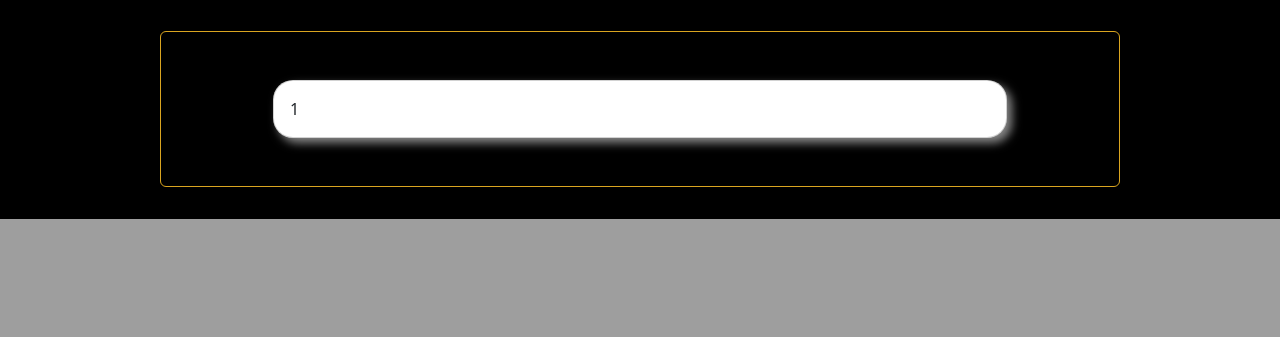
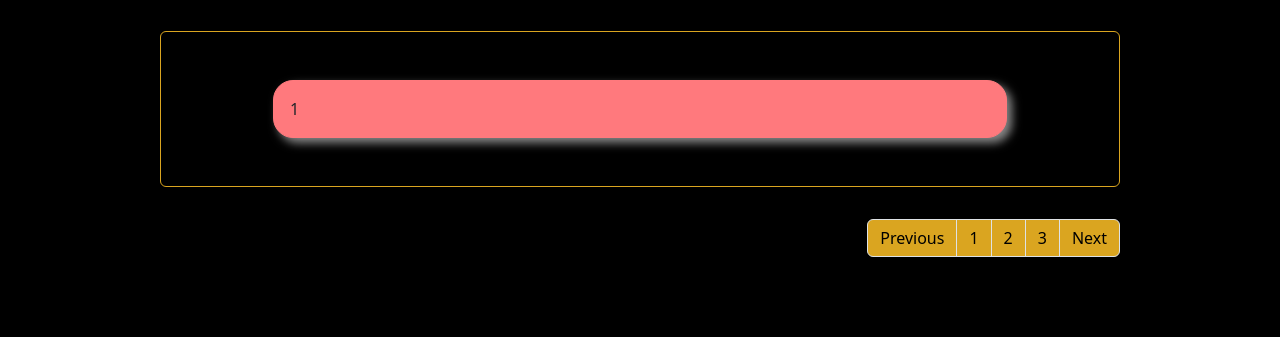
Before and after one commit to francescob25/ProgettoBigData, a Flask app: template templates/index.html in a window 1280 px wide. Shown: the part 961-1298 px from the top of the page. Before the commit the page ends 1180 px from the top, so only its background shows below. Run offline with Flask 2, Linux system fonts and the light colour scheme; the template is opened without the code that fills it: most values are stand-ins (such as "Sample title", 1, 10 or a date in 2020); parts of the project's set-up code (start-up, migrations or seed data) failed here and were passed over.

Commit message:
add botton stats and predict sentiment set color green for positive reviews and color red for negative review add pagination

```diff
--- a/app.py
+++ b/app.py
@@ -11,4 +11,5 @@ app = Flask(__name__)
 @app.route('/')
 def index():
     positiveReviews = main.filterByPositive(main.reviews).take(6)
-    return render_template('index.html', positiveReviews=positiveReviews)
+    allReviews = main.reviews.take(6)
+    return render_template('index.html', allReviews = allReviews, positiveReviews = positiveReviews)
--- a/static/styles/index.css
+++ b/static/styles/index.css
@@ -12,6 +12,40 @@
     margin-bottom: 2rem;
     box-shadow: 5px 5px 10px #888888;
     border-radius: 20px;
+    border-color: #caff8e;
+    background-color: #caff8e;
+}
+
+.card-margin3 {
+    margin-left: 6rem;
+    margin-right: 6rem;
+    margin-top: 2rem;
+    margin-bottom: 2rem;
+    box-shadow: 5px 5px 10px #888888;
+    border-radius: 20px;
+    border-color: #ff797d;
+    background-color: #ff797d;
+}
+
+.button1-settings{
+    height: 41px;
+    width: 100px;
+    background-color: transparent;
+    font-family: "Times New Roman";
+    font-weight: bold;
+    border-radius: 10px;
+    border-width: 2px;
+    margin-right: 5px;
+}
+
+.button2-settings{
+    height: 41px;
+    width: 200px;
+    background-color: transparent;
+    font-family: "Times New Roman";
+    font-weight: bold;
+    border-radius: 10px;
+    border-width: 2px;
 }
 
 nav {
@@ -20,3 +54,14 @@ nav {
     z-index: 2;
     width: 100%;
 }
+
+.nav-pagination{
+    float: right;
+    margin-right: 10rem;
+    margin-bottom: 4rem;
+}
+
+.page-settings {
+    background-color: goldenrod;
+    color: black;
+}
--- a/templates/index.html
+++ b/templates/index.html
@@ -3,34 +3,60 @@
 <head>
     <meta name="viewport" content="width=device-width, initial-scale=1">
     <title>IMDb Movie Reviews</title>
-    <link href="https://cdn.jsdelivr.net/npm/bootstrap@5.3.0-alpha1/dist/css/bootstrap.min.css" rel="stylesheet" integrity="sha384-GLhlTQ8iRABdZLl6O3oVMWSktQOp6b7In1Zl3/Jr59b6EGGoI1aFkw7cmDA6j6gD" crossorigin="anonymous">
-    <link rel= "stylesheet" type= "text/css" href= "{{ url_for('static',filename='styles/index.css') }}">
+    <link href="https://cdn.jsdelivr.net/npm/bootstrap@5.3.0-alpha1/dist/css/bootstrap.min.css" rel="stylesheet"
+          integrity="sha384-GLhlTQ8iRABdZLl6O3oVMWSktQOp6b7In1Zl3/Jr59b6EGGoI1aFkw7cmDA6j6gD" crossorigin="anonymous">
+    <link rel="stylesheet" type="text/css" href="{{ url_for('static',filename='styles/index.css') }}">
 </head>
 <body style="background-color:black;">
-    <nav class="navbar bg-warning" data-bs-theme="warning" >
+<nav class="navbar bg-warning" data-bs-theme="warning">
     <div class="container-fluid">
         <a class="navbar-brand" href="#">
-                <img src="https://studentiunical-my.sharepoint.com/:i:/r/personal/grcmrc99t22g273f_studenti_unical_it/Documents/bigdataproject/Immagini%20Progetto/Logo.png?csf=1&web=1&e=VGKSoD" alt="Logo" width="40" height="30"
+            <img src="https://studentiunical-my.sharepoint.com/:i:/r/personal/grcmrc99t22g273f_studenti_unical_it/Documents/bigdataproject/Immagini%20Progetto/Logo.png?csf=1&web=1&e=VGKSoD"
+                 alt="Logo" width="40" height="30"
                  class="d-inline-block align-text-top">
             IMDb Movie Reviews
         </a>
+        <div style="float:right;">
+            <button class="button1-settings">STATS</button>
+            <button class="button2-settings">PREDICT SENTIMENT</button>
+        </div>
     </div>
 </nav>
 
-    <img src="https://studentiunical-my.sharepoint.com/:i:/r/personal/grcmrc99t22g273f_studenti_unical_it/Documents/bigdataproject/Immagini%20Progetto/Copertina.png?csf=1&web=1&e=AI3dFP" class="img-fluid" alt="Logo" width="100%" >
+<img src="https://studentiunical-my.sharepoint.com/:i:/r/personal/grcmrc99t22g273f_studenti_unical_it/Documents/bigdataproject/Immagini%20Progetto/Copertina.png?csf=1&web=1&e=AI3dFP"
+     class="img-fluid" alt="Logo" width="100%">
 
 <div class="card card-margin" style="background-color:black; border-color: goldenrod">
     <div class="card-body">
-            {% for review in positiveReviews %}
+        {% for review in allReviews %}
+        {% if review[1] == "positive" %}
         <div class="card card-margin2">
             <div class="card-body">
                 {{ review[0] }}
             </div>
         </div>
+        {% else %}
+        <div class="card card-margin3">
+            <div class="card-body">
+                {{ review[0] }}
+            </div>
+        </div>
+        {% endif %}
         {% endfor %}
     </div>
 </div>
+<div class="nav nav-pagination" >
+  <ul class="pagination">
+    <li class="page-item"><a class="page-link page-settings" href="#">Previous</a></li>
+    <li class="page-item"><a class="page-link page-settings" href="#">1</a></li>
+    <li class="page-item"><a class="page-link page-settings" href="#">2</a></li>
+    <li class="page-item"><a class="page-link page-settings" href="#">3</a></li>
+    <li class="page-item"><a class="page-link page-settings" href="#">Next</a></li>
+  </ul>
+</div>
 
-    <script src="https://cdn.jsdelivr.net/npm/bootstrap@5.3.0-alpha1/dist/js/bootstrap.bundle.min.js" integrity="sha384-w76AqPfDkMBDXo30jS1Sgez6pr3x5MlQ1ZAGC+nuZB+EYdgRZgiwxhTBTkF7CXvN" crossorigin="anonymous"></script>
+<script src="https://cdn.jsdelivr.net/npm/bootstrap@5.3.0-alpha1/dist/js/bootstrap.bundle.min.js"
+        integrity="sha384-w76AqPfDkMBDXo30jS1Sgez6pr3x5MlQ1ZAGC+nuZB+EYdgRZgiwxhTBTkF7CXvN"
+        crossorigin="anonymous"></script>
 </body>
 </html>
```
Lines whose indentation alone changed are shown as unchanged.
